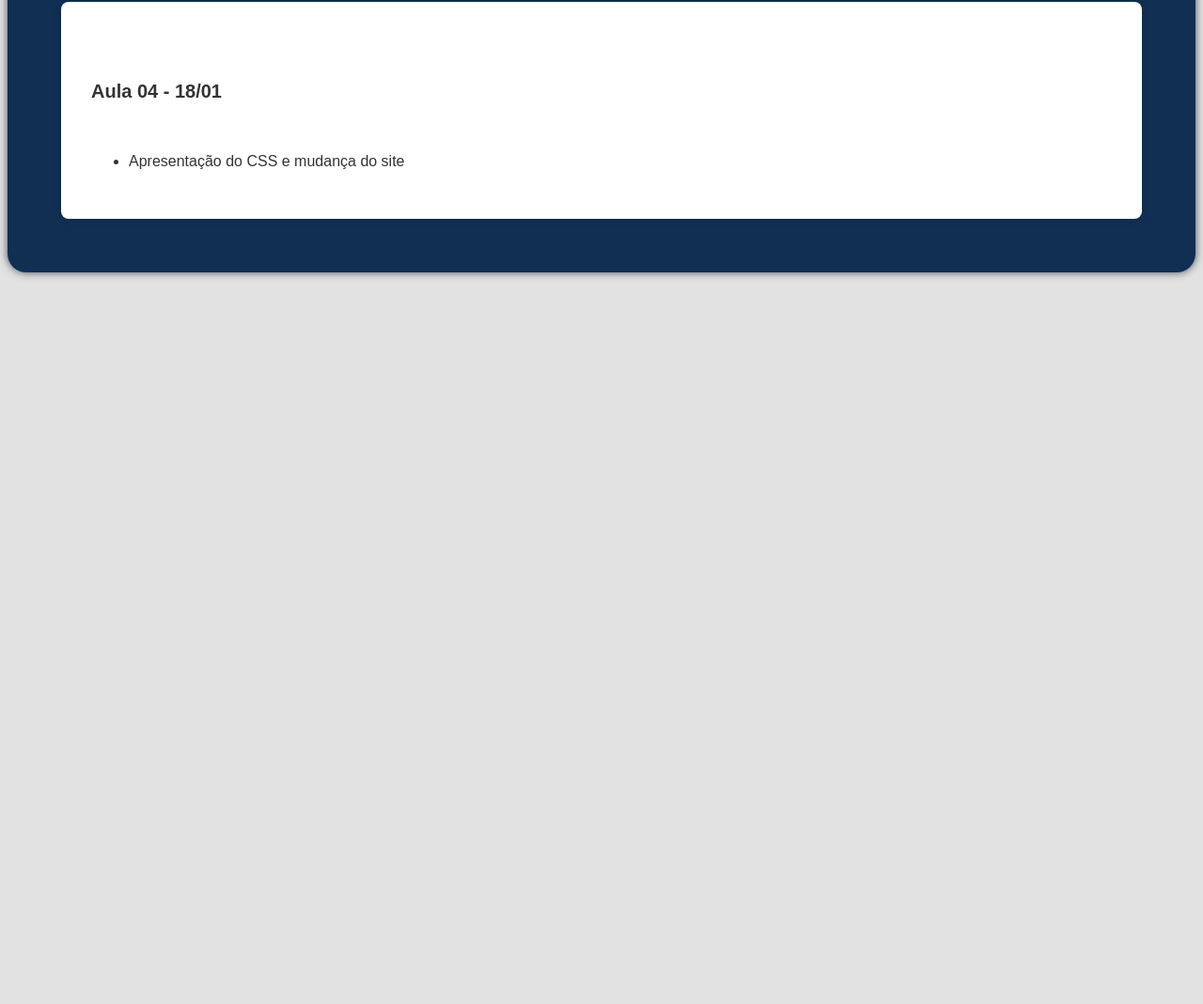
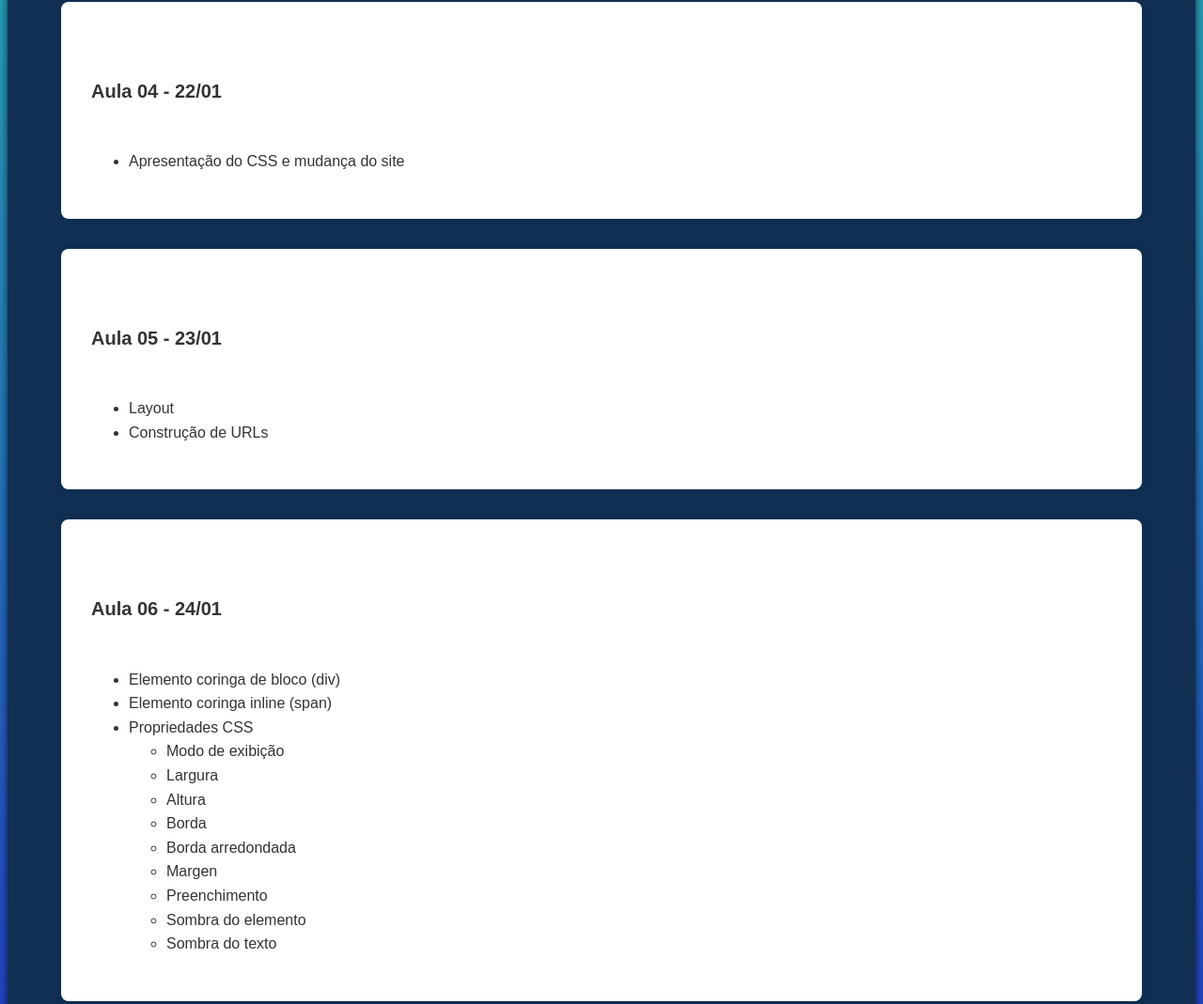
Before and after one commit to ThiagoFirmeza/front-end-i, a plain HTML site: page index.html in a window 1280 px wide. Shown: the part 1169-2238 px from the top of the page at 94% size. Before the commit the page ends 1509 px from the top, so only its background shows below. Drawn offline with Linux system fonts and the light colour scheme.

Commit message:
Add files via upload

```diff
--- a/index.html
+++ b/index.html
@@ -7,6 +7,8 @@
 
             html {
             background: #e2e2e2;
+            background: rgb(34,61,195);
+            background: linear-gradient(0deg, rgba(34,61,195,1) 0%, rgba(45,253,167,1) 100%);
             font-family: 'Nunito', sans-serif;
             min-height: 100vh;
             display: flex;
@@ -68,6 +70,7 @@
             font-size: 20px;
         }
 
+
         </style>
     </head>
     <body>
@@ -81,6 +84,8 @@
             <a href="#section2">Aula 2</a>
             <a href="#section3">Aula 3</a>
             <a href="#section4">Aula 4</a>
+            <a href="#section5">Aula 5</a>
+            <a href="#section6">Aula 6</a>
         </nav>
 
         <section id="section1">
@@ -112,10 +117,38 @@
         </section>
 
         <section id="section4">
-            <h6>Aula 04 - 18/01</h6>
+            <h6>Aula 04 - 22/01</h6>
             <ul>
             <li>Apresentação do CSS e mudança do site</li>
             </ul>
         </section>
+
+        <section id="section5">
+            <h6>Aula 05 - 23/01</h6>
+            <ul>
+                <li>Layout</li>
+                <li>Construção de URLs</li>
+            </ul>
+        </section>
+
+        <section id="section6">
+            <h6>Aula 06 - 24/01</h6>
+            <ul>
+                <li>Elemento coringa de bloco (div)</li>
+                <li>Elemento coringa inline (span)</li>
+                <li>Propriedades CSS</li>
+                    <ul>
+                        <li>Modo de exibição</li>
+                        <li>Largura</li>
+                        <li>Altura</li>
+                        <li>Borda</li>
+                        <li>Borda arredondada</li>
+                        <li>Margen</li>
+                        <li>Preenchimento</li>
+                        <li>Sombra do elemento</li>
+                        <li>Sombra do texto</li>
+                    </ul>
+            </ul>
+        </section>
     </body>
 </html>
```
